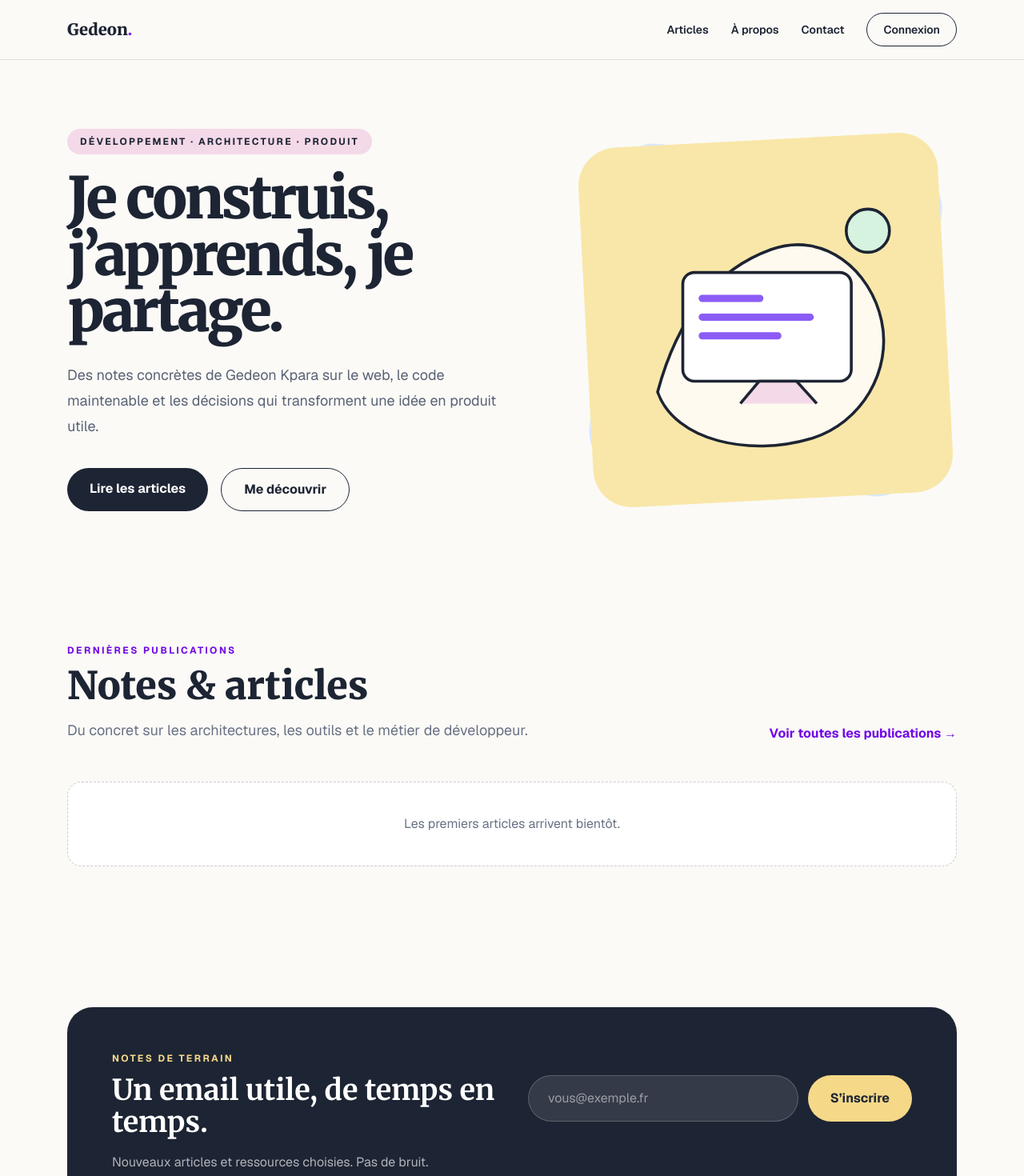
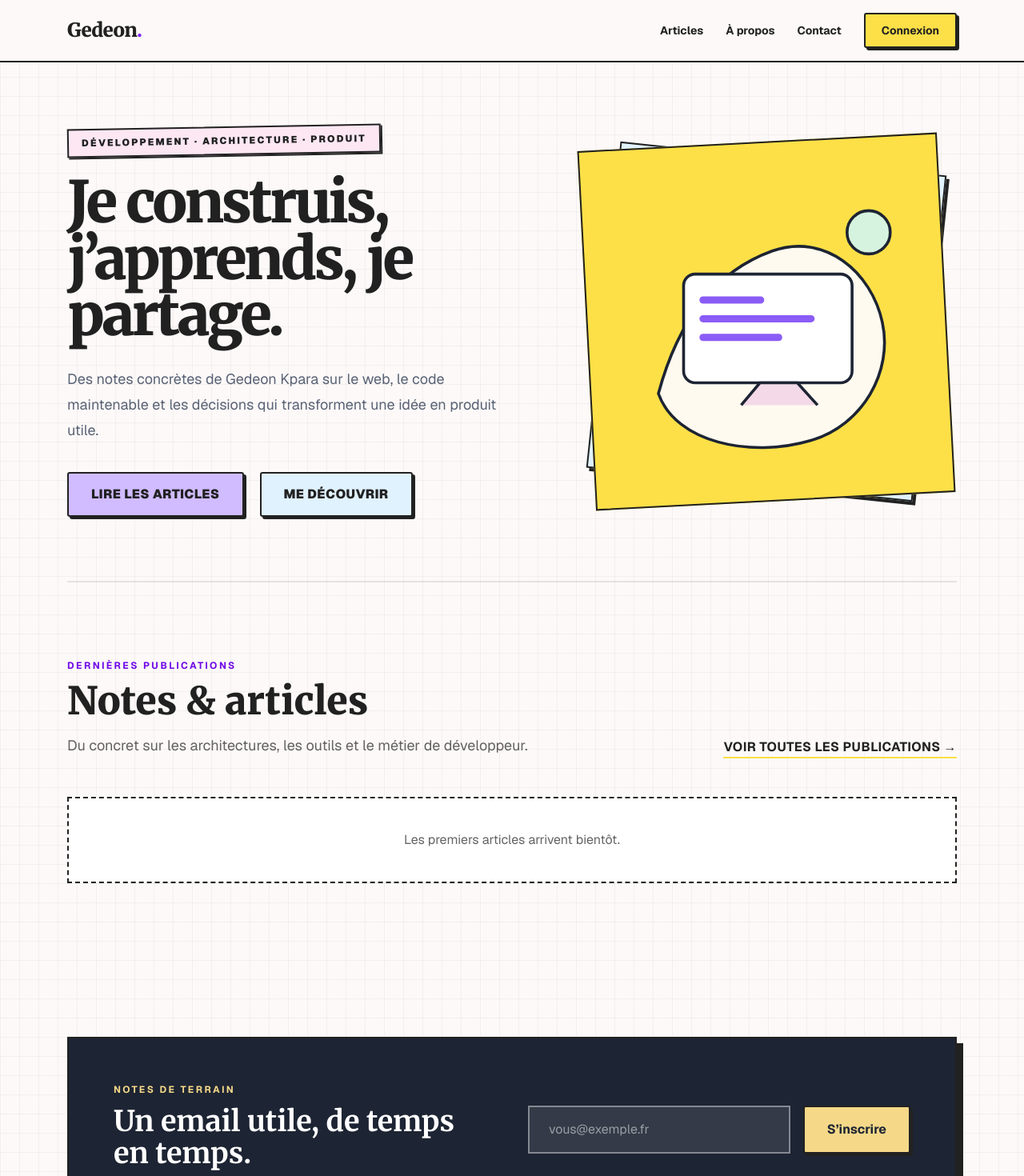
Before and after one commit to tgede46/blog, a Next.js app in the folder frontend/my-app/: page / in a window 1280 px wide. Shown: the top 1470 px of the page at 80% size. Built offline with nearby package versions, Linux system fonts and the light colour scheme; no server answers.

Commit message:
refactor: standardize design system using neo-brutalism tokens and CSS utility classes across components

```diff
--- a/frontend/my-app/app/articles/page.tsx
+++ b/frontend/my-app/app/articles/page.tsx
@@ -18,10 +18,10 @@ export default async function ArticlesPage({ searchParams }: Props) {
   const categories = (data.categories || []).map((category) => typeof category === "string" ? category : category.name)
   function href(target: number) { const params = new URLSearchParams(); if (target > 1) params.set("page", String(target)); if (query.category) params.set("category", query.category); if (query.search) params.set("search", query.search); return `/articles${params.size ? `?${params}` : ""}` }
   return (
-    <div className="min-h-screen bg-[#fbfaf7] text-[#1d2433]"><Nav /><main id="contenu" className="mx-auto max-w-6xl px-5 py-16">
+    <div className="graphic-grid min-h-screen bg-surface text-on-surface"><Nav /><main id="contenu" className="mx-auto max-w-6xl px-5 py-16">
       <p className="text-xs font-bold uppercase tracking-[.2em] text-violet-700">Archives</p><h1 className="mt-3 font-heading text-5xl font-black sm:text-6xl">Articles</h1><p className="mt-5 text-lg text-[#687184]">Guides, retours d’expérience et réflexions sur le logiciel.</p>
-      <form className="mt-10 flex flex-col gap-3 rounded-2xl bg-white p-4 sm:flex-row"><input name="search" defaultValue={query.search} className="min-w-0 flex-1 rounded-xl bg-[#f5f4f0] px-5 py-3 outline-none" aria-label="Rechercher" placeholder="Rechercher…" />{query.category && <input type="hidden" name="category" value={query.category} />}<button className="rounded-xl bg-[#1d2433] px-6 py-3 font-bold text-white">Rechercher</button></form>
-      {categories.length > 0 && <nav className="mt-5 flex flex-wrap gap-2" aria-label="Catégories"><Link href="/articles" className="rounded-full bg-white px-4 py-2">Toutes</Link>{categories.map((category) => <Link key={category} href={`/articles?category=${encodeURIComponent(category)}`} className={`rounded-full px-4 py-2 ${query.category === category ? "bg-violet-600 text-white" : "bg-white"}`}>{category}</Link>)}</nav>}
+      <form className="neo-card mt-10 flex flex-col gap-3 p-4 sm:flex-row"><input name="search" defaultValue={query.search} className="neo-field min-w-0 flex-1 px-5 py-3 outline-none" aria-label="Rechercher" placeholder="Rechercher…" />{query.category && <input type="hidden" name="category" value={query.category} />}<button className="neo-button bg-on-surface px-6 py-3 font-bold text-surface">Rechercher</button></form>
+      {categories.length > 0 && <nav className="mt-7 flex flex-wrap gap-3" aria-label="Catégories"><Link href="/articles" className="neo-button bg-white px-4 py-2">Toutes</Link>{categories.map((category) => <Link key={category} href={`/articles?category=${encodeURIComponent(category)}`} className={`neo-button px-4 py-2 ${query.category === category ? "bg-primary text-white" : "bg-white"}`}>{category}</Link>)}</nav>}
       {error ? <div className="mt-10 rounded-xl bg-red-50 p-6 text-red-700">Impossible de charger les articles.</div> : data.articles.length ? <div className="mt-10 grid gap-6 md:grid-cols-2 lg:grid-cols-3">{data.articles.map((article) => <ArticleCard key={article.slug} href={`/articles/${article.slug}`} date={article.published_at || article.date} title={article.title} excerpt={article.excerpt} tag={article.tag} minutes={article.minutes} />)}</div> : <div className="mt-10 rounded-2xl border border-dashed border-black/20 bg-white p-12 text-center">Aucun article trouvé.</div>}
       {data.pages > 1 && <nav className="mt-10 flex justify-center gap-4" aria-label="Pagination">{page > 1 && <Link href={href(page - 1)}>← Précédent</Link>}<span>{page} / {data.pages}</span>{page < data.pages && <Link href={href(page + 1)}>Suivant →</Link>}</nav>}<Newsletter />
     </main><SiteFooter settings={settings} /></div>
--- a/frontend/my-app/app/globals.css
+++ b/frontend/my-app/app/globals.css
@@ -90,7 +90,7 @@
   --ring: #6b38d4;
 
   /* Misc */
-  --radius: 0.625rem;
+  --radius: 0.25rem;
 }
 
 .dark {
@@ -120,6 +120,39 @@
 .hard-shadow { box-shadow: 4px 4px 0px 0px var(--border); }
 .hard-shadow-sm { box-shadow: 2px 2px 0px 0px var(--border); }
 .active-nav-shadow { box-shadow: 3px 3px 0px 0px var(--border); }
+.hard-shadow-lg { box-shadow: 8px 8px 0px 0px var(--border); }
+
+.graphic-grid {
+  background-image:
+    linear-gradient(rgba(33, 33, 33, 0.045) 1px, transparent 1px),
+    linear-gradient(90deg, rgba(33, 33, 33, 0.045) 1px, transparent 1px);
+  background-size: 24px 24px;
+}
+
+.neo-card {
+  border: 2px solid var(--border);
+  border-radius: 0.2rem;
+  background: var(--card);
+  box-shadow: 4px 4px 0 0 var(--border);
+}
+
+.neo-button {
+  border: 2px solid var(--border);
+  border-radius: 0.2rem;
+  box-shadow: 3px 3px 0 0 var(--border);
+  transition: transform 150ms ease, box-shadow 150ms ease;
+}
+
+.neo-button:hover {
+  transform: translate(3px, 3px);
+  box-shadow: none;
+}
+
+.neo-field {
+  border: 2px solid var(--border);
+  border-radius: 0.2rem;
+  background: var(--card);
+}
 
 /* Convenience utility classes mapping to design tokens */
 .bg-js-rose { background-color: var(--js-rose); }
--- a/frontend/my-app/app/page.tsx
+++ b/frontend/my-app/app/page.tsx
@@ -12,7 +12,7 @@ export default async function Home({ searchParams }: { searchParams: Promise<{ l
   let settings: PublicSettings = {}
   try { settings = await api.settings.public() } catch {}
   return (
-    <div className="min-h-screen bg-[#fbfaf7] text-[#1d2433]">
+    <div className="graphic-grid min-h-screen bg-surface text-on-surface">
       <Nav loginRequired={query.login === "required"} />
       <main id="contenu" className="mx-auto max-w-6xl px-5">
         <Hero title={settings.hero_title} description={settings.hero_description || settings.site_description} />
--- a/frontend/my-app/components/Articles.tsx
+++ b/frontend/my-app/components/Articles.tsx
@@ -7,9 +7,9 @@ export default async function Articles() {
   let articles: ArticleSummary[] = []
   try { articles = (await api.articles.list({ page: 1, limit: 4 })).articles } catch {}
   return (
-    <section className="py-20">
-      <div className="mb-12 flex flex-wrap items-end justify-between gap-6"><div><p className="text-xs font-bold uppercase tracking-[.2em] text-violet-700">Dernières publications</p><h2 className="mt-3 font-heading text-4xl font-black md:text-5xl">Notes &amp; articles</h2><p className="mt-4 max-w-xl text-lg leading-8 text-[#687184]">Du concret sur les architectures, les outils et le métier de développeur.</p></div><Link href="/articles" className="font-bold text-violet-700">Voir toutes les publications →</Link></div>
-      {articles.length ? <div className="grid gap-6 md:grid-cols-2">{articles.slice(0, 4).map((article) => <ArticleCard key={article.slug} href={`/articles/${article.slug}`} date={article.published_at || article.date} title={article.title} excerpt={article.excerpt} tag={article.tag} minutes={article.minutes} />)}</div> : <div className="rounded-2xl border border-dashed border-black/20 bg-white p-10 text-center text-[#687184]">Les premiers articles arrivent bientôt.</div>}
+    <section className="py-24">
+      <div className="mb-12 flex flex-wrap items-end justify-between gap-6"><div><p className="text-xs font-bold uppercase tracking-[.2em] text-violet-700">Dernières publications</p><h2 className="mt-3 font-heading text-4xl font-black md:text-5xl">Notes &amp; articles</h2><p className="mt-4 max-w-xl text-lg leading-8 text-on-surface/70">Du concret sur les architectures, les outils et le métier de développeur.</p></div><Link href="/articles" className="border-b-2 border-tertiary-fixed font-bold uppercase tracking-wide">Voir toutes les publications →</Link></div>
+      {articles.length ? <div className="grid gap-8 md:grid-cols-2">{articles.slice(0, 4).map((article) => <ArticleCard key={article.slug} href={`/articles/${article.slug}`} date={article.published_at || article.date} title={article.title} excerpt={article.excerpt} tag={article.tag} minutes={article.minutes} />)}</div> : <div className="border-2 border-dashed border-on-surface bg-white p-10 text-center text-on-surface/70">Les premiers articles arrivent bientôt.</div>}
     </section>
   )
 }
--- a/frontend/my-app/components/Hero.tsx
+++ b/frontend/my-app/components/Hero.tsx
@@ -2,16 +2,16 @@ import Link from "next/link"
 
 export default function Hero({ title, description }: { title?: string; description?: string }) {
   return (
-    <section className="grid min-h-[650px] items-center gap-12 py-20 md:grid-cols-[1.1fr_.9fr]">
+    <section className="grid min-h-[650px] items-center gap-14 border-b-2 border-on-surface/10 py-20 md:grid-cols-[1.1fr_.9fr]">
       <div>
-        <p className="mb-5 inline-flex rounded-full bg-[#f4d9e8] px-4 py-2 text-xs font-bold uppercase tracking-[.18em]">Développement · Architecture · Produit</p>
+        <p className="mb-6 inline-flex -rotate-1 border-2 border-on-surface bg-js-rose px-4 py-2 text-xs font-black uppercase tracking-[.18em] hard-shadow-sm">Développement · Architecture · Produit</p>
         <h1 className="max-w-[11ch] font-heading text-5xl font-black leading-[.98] tracking-[-.05em] sm:text-7xl">{title || "Je construis, j’apprends, je partage."}</h1>
         <p className="mt-7 max-w-xl text-lg leading-8 text-[#596275]">{description || "Des notes concrètes de Gedeon Kpara sur le web, le code maintenable et les décisions qui transforment une idée en produit utile."}</p>
-        <div className="mt-9 flex flex-wrap gap-4"><Link href="/articles" className="rounded-full bg-[#1d2433] px-7 py-3.5 font-bold text-white">Lire les articles</Link><Link href="/a-propos" className="rounded-full border border-[#1d2433] px-7 py-3.5 font-bold">Me découvrir</Link></div>
+        <div className="mt-9 flex flex-wrap gap-5"><Link href="/articles" className="neo-button bg-primary-fixed px-7 py-3.5 font-black uppercase tracking-wide">Lire les articles</Link><Link href="/a-propos" className="neo-button bg-ts-blue px-7 py-3.5 font-black uppercase tracking-wide">Me découvrir</Link></div>
       </div>
       <div className="relative mx-auto aspect-square w-full max-w-[450px]" aria-hidden="true">
-        <div className="absolute inset-5 rotate-6 rounded-[3rem] bg-[#d9e8ff]" />
-        <div className="absolute inset-0 -rotate-3 rounded-[3rem] bg-[#f9e7a9]" />
+        <div className="absolute inset-5 rotate-6 border-2 border-on-surface bg-ts-blue hard-shadow" />
+        <div className="absolute inset-0 -rotate-3 border-2 border-on-surface bg-tertiary-fixed" />
         <svg viewBox="0 0 500 500" className="relative h-full w-full"><path d="M100 350c28-104 80-170 158-198 73-26 138 29 153 99 15 68-27 143-99 164-84 25-188 3-212-65Z" fill="#fffaf0" stroke="#1d2433" strokeWidth="4"/><rect x="135" y="184" width="234" height="151" rx="16" fill="#fff" stroke="#1d2433" strokeWidth="4"/><path d="M162 220h80M162 246h150M162 272h105" stroke="#8b5cf6" strokeWidth="10" strokeLinecap="round"/><path d="m215 366 26-31h52l28 31" fill="#f4d9e8" stroke="#1d2433" strokeWidth="4"/><circle cx="392" cy="126" r="30" fill="#d6f3df" stroke="#1d2433" strokeWidth="4"/></svg>
       </div>
     </section>
--- a/frontend/my-app/components/Nav.tsx
+++ b/frontend/my-app/components/Nav.tsx
@@ -13,13 +13,13 @@ export default function Nav({ loginRequired = false }: { loginRequired?: boolean
   const links = <><Link href="/articles">Articles</Link><Link href="/a-propos">À propos</Link><Link href="/contact">Contact</Link></>
 
   return (
-    <nav className="sticky top-0 z-50 border-b border-black/10 bg-[#fbfaf7]/95 backdrop-blur" aria-label="Navigation principale">
+    <nav className="sticky top-0 z-50 border-b-2 border-on-surface bg-surface/95 backdrop-blur" aria-label="Navigation principale">
       <div className="mx-auto flex max-w-6xl items-center justify-between px-5 py-4">
-        <Link href="/" className="font-heading text-xl font-black">Gedeon<span className="text-violet-600">.</span></Link>
-        <div className="hidden items-center gap-7 text-sm font-semibold md:flex">{links}{!isLoading && (isAuthenticated ? <><Link href="/admin" className="rounded-full bg-[#1d2433] px-5 py-2.5 text-white">Administration</Link><button onClick={() => void logout()}>Déconnexion</button></> : <button onClick={() => setLoginOpen(true)} className="rounded-full border border-[#1d2433] px-5 py-2.5">Connexion</button>)}</div>
-        <button className="md:hidden" onClick={() => setMenuOpen((value) => !value)} aria-label="Afficher le menu" aria-expanded={menuOpen}>{menuOpen ? <X /> : <Menu />}</button>
+        <Link href="/" className="font-heading text-2xl font-black tracking-tight">Gedeon<span className="text-violet-600">.</span></Link>
+        <div className="hidden items-center gap-7 text-sm font-bold md:flex">{links}{!isLoading && (isAuthenticated ? <><Link href="/admin" className="neo-button bg-on-surface px-5 py-2.5 text-surface">Administration</Link><button className="border-b-2 border-transparent hover:border-tertiary-fixed" onClick={() => void logout()}>Déconnexion</button></> : <button onClick={() => setLoginOpen(true)} className="neo-button bg-tertiary-fixed px-5 py-2.5">Connexion</button>)}</div>
+        <button className="neo-button bg-white p-2 md:hidden" onClick={() => setMenuOpen((value) => !value)} aria-label="Afficher le menu" aria-expanded={menuOpen}>{menuOpen ? <X /> : <Menu />}</button>
       </div>
-      {menuOpen && <div className="flex flex-col gap-4 border-t border-black/10 px-5 py-5 font-semibold md:hidden">{links}{isAuthenticated ? <Link href="/admin">Administration</Link> : <button className="text-left" onClick={() => setLoginOpen(true)}>Connexion</button>}</div>}
+      {menuOpen && <div className="flex flex-col gap-4 border-t-2 border-on-surface bg-surface px-5 py-5 font-bold md:hidden">{links}{isAuthenticated ? <Link href="/admin">Administration</Link> : <button className="text-left" onClick={() => setLoginOpen(true)}>Connexion</button>}</div>}
       <ConnectDialog open={loginOpen} onClose={() => setLoginOpen(false)} />
     </nav>
   )
--- a/frontend/my-app/components/Newsletter.tsx
+++ b/frontend/my-app/components/Newsletter.tsx
@@ -14,9 +14,9 @@ export default function Newsletter() {
     finally { setLoading(false) }
   }
   return (
-    <section id="newsletter" className="relative my-24 overflow-hidden rounded-[2rem] bg-[#1d2433] px-7 py-14 text-white sm:px-14">
+    <section id="newsletter" className="relative my-24 overflow-hidden border-2 border-on-surface bg-[#1d2433] px-7 py-14 text-white hard-shadow-lg sm:px-14">
       <div className="grid items-center gap-10 lg:grid-cols-2"><div><p className="text-xs font-bold uppercase tracking-[.2em] text-[#f5d989]">Notes de terrain</p><h2 className="mt-3 font-heading text-3xl font-bold md:text-4xl">Un email utile, de temps en temps.</h2><p className="mt-4 leading-7 text-white/65">Nouveaux articles et ressources choisies. Pas de bruit.</p></div>
-      <form onSubmit={subscribe}><div className="flex flex-col gap-3 sm:flex-row"><label className="sr-only" htmlFor="newsletter-email">Votre email</label><input id="newsletter-email" value={email} onChange={(event) => setEmail(event.target.value)} type="email" required className="min-w-0 flex-1 rounded-full border border-white/20 bg-white/10 px-6 py-4 outline-none" placeholder="vous@exemple.fr" /><button disabled={loading} className="rounded-full bg-[#f5d989] px-7 py-4 font-bold text-[#1d2433]">{loading ? "Envoi…" : "S’inscrire"}</button></div><p className="mt-3 min-h-6 text-sm text-white/70" aria-live="polite">{message}</p></form></div>
+      <form onSubmit={subscribe}><div className="flex flex-col gap-4 sm:flex-row"><label className="sr-only" htmlFor="newsletter-email">Votre email</label><input id="newsletter-email" value={email} onChange={(event) => setEmail(event.target.value)} type="email" required className="min-w-0 flex-1 border-2 border-white/40 bg-white/10 px-6 py-4 outline-none focus:border-tertiary-fixed" placeholder="vous@exemple.fr" /><button disabled={loading} className="neo-button border-white bg-[#f5d989] px-7 py-4 font-bold text-[#1d2433] shadow-[4px_4px_0_0_#fff]">{loading ? "Envoi…" : "S’inscrire"}</button></div><p className="mt-3 min-h-6 text-sm text-white/70" aria-live="polite">{message}</p></form></div>
     </section>
   )
 }
--- a/frontend/my-app/components/PublicPage.tsx
+++ b/frontend/my-app/components/PublicPage.tsx
@@ -12,9 +12,9 @@ export default async function PublicPage({ children }: { children: ReactNode })
   }
 
   return (
-    <div className="min-h-screen bg-[#fbfaf7] text-[#1d2433]">
+    <div className="graphic-grid min-h-screen bg-surface text-on-surface">
       <Nav />
-      <main id="contenu" className="mx-auto max-w-4xl px-5 py-16">{children}</main>
+      <main id="contenu" className="mx-auto max-w-5xl px-5 py-16">{children}</main>
       <SiteFooter settings={settings} />
     </div>
   )
```
Also changed, not shown: frontend/my-app/components/ArticleCard.tsx (+4 -4 lines), frontend/my-app/components/ConnectDialog.tsx (+5 -5 lines).
